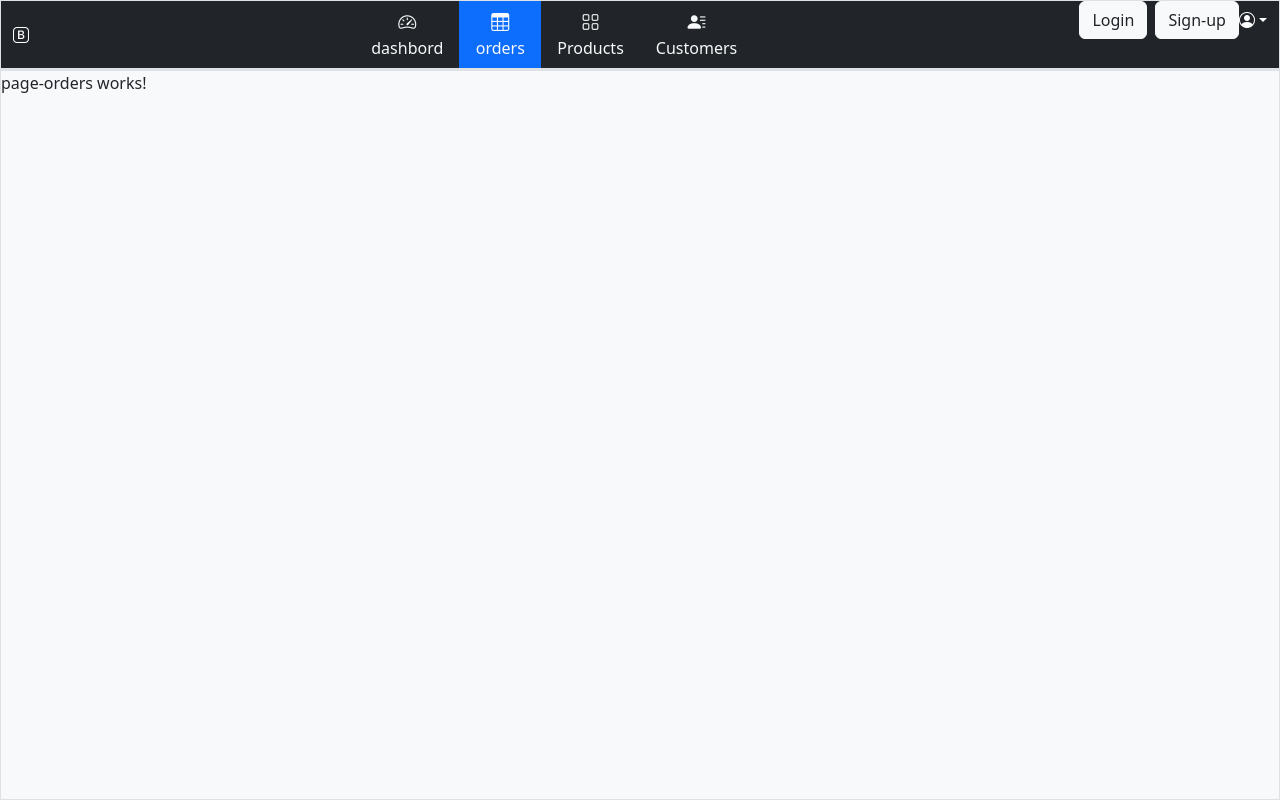
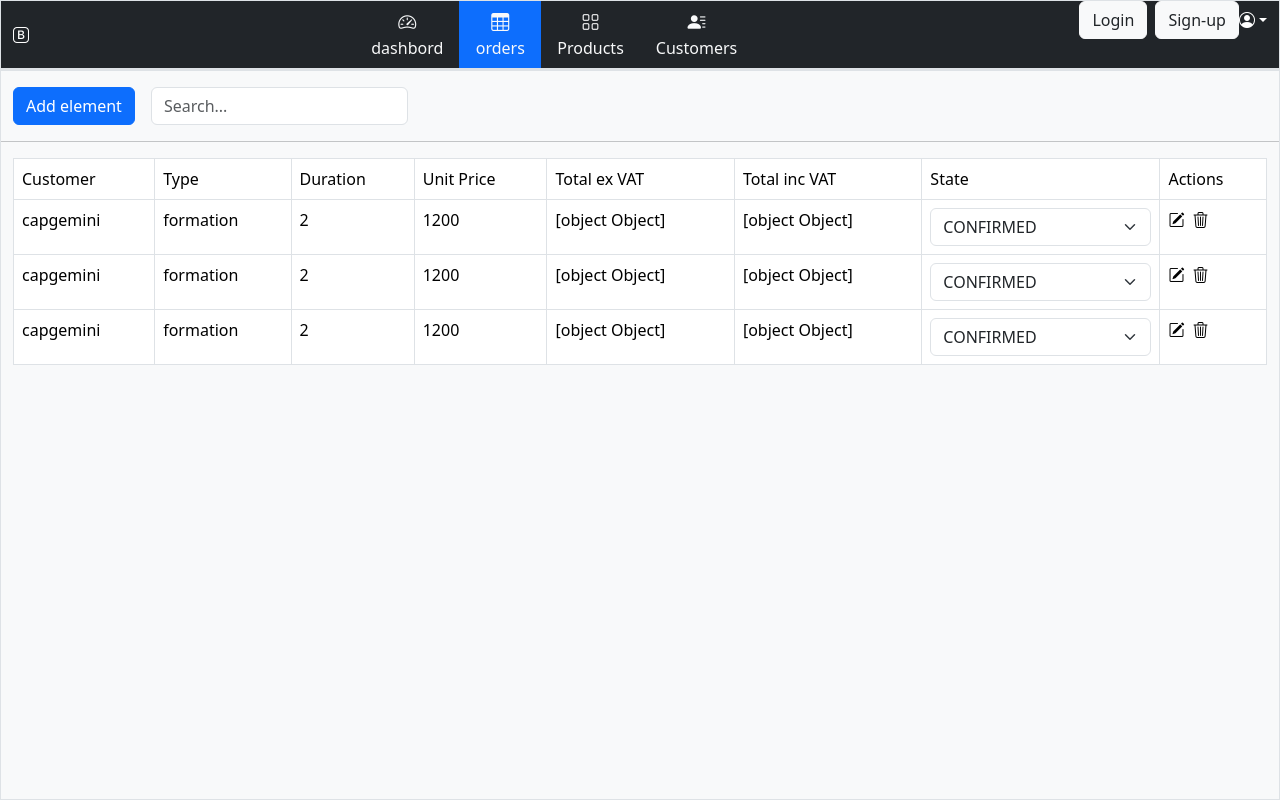
Before and after one commit to 2aiconcept/angr-plb-02-2025, an Angular app: page /orders in a window 1280 px wide. Built offline with nearby package versions, Linux system fonts and the light colour scheme; data requests are answered from the project's data file; sample sign-in values are in the browser's storage.

Commit message:
page orders component ts and html

```diff
--- a/src/app/features/orders/components/page-orders/page-orders.component.html
+++ b/src/app/features/orders/components/page-orders/page-orders.component.html
@@ -1 +1,59 @@
-<p>page-orders works!</p>
+<div class="d-flex align-items-center container-fluid mt-3">
+  <a class="btn btn-primary" role="button" routerLink="./add"> Add element </a>
+
+  <form class="ms-3" role="search">
+    <input
+      type="search"
+      class="form-control"
+      placeholder="Search..."
+      aria-label="Search"
+    />
+  </form>
+</div>
+
+<hr />
+
+<div
+  class="table-responsive container-fluid"
+  *ngIf="collection$ | async as collection"
+>
+  <table class="table table-hover table-bordered">
+    <thead>
+      <tr>
+        <td>Customer</td>
+        <td>Type</td>
+        <td>Duration</td>
+        <td>Unit Price</td>
+        <td>Total ex VAT</td>
+        <td>Total inc VAT</td>
+        <td>State</td>
+        <td>Actions</td>
+      </tr>
+    </thead>
+    <tbody>
+      <tr *ngFor="let item of collection">
+        <td>{{ item.customer }}</td>
+        <td>{{ item.type }}</td>
+        <td>{{ item.nbOfDays }}</td>
+        <td>{{ item.unitPrice }}</td>
+        <td>{{ item }}</td>
+        <td>{{ item }}</td>
+        <td>
+          <select class="form-select" aria-label="Default select example">
+            <option
+              *ngFor="let state of states"
+              [ngValue]="state"
+              [selected]="state === item.state"
+            >
+              {{ state }}
+            </option>
+          </select>
+        </td>
+        <td>
+          <app-icon-edit class="me-2 icons"></app-icon-edit>
+          <app-icon-delete class="me-2 icons"></app-icon-delete>
+        </td>
+      </tr>
+    </tbody>
+  </table>
+</div>
--- a/src/app/features/orders/components/page-orders/page-orders.component.ts
+++ b/src/app/features/orders/components/page-orders/page-orders.component.ts
@@ -1,9 +1,26 @@
-import { Component } from '@angular/core';
+import { Component, inject } from '@angular/core';
+import { OrdersService } from '../../services/orders.service';
+import { IconDeleteComponent } from '../../../../icons/components/icon-delete/icon-delete.component';
+import { IconEditComponent } from '../../../../icons/components/icon-edit/icon-edit.component';
+import { AsyncPipe, NgFor, NgIf } from '@angular/common';
+import { FormsModule } from '@angular/forms';
+import { StateOrder } from '../../enums/state-order';
 
 @Component({
   selector: 'app-page-orders',
-  imports: [],
+  imports: [
+    IconDeleteComponent,
+    IconEditComponent,
+    NgIf,
+    NgFor,
+    FormsModule,
+    AsyncPipe,
+  ],
   templateUrl: './page-orders.component.html',
   styleUrl: './page-orders.component.scss',
 })
-export class PageOrdersComponent {}
+export class PageOrdersComponent {
+  private ordersService = inject(OrdersService);
+  collection$ = this.ordersService.collection;
+  states = Object.values(StateOrder);
+}
```
